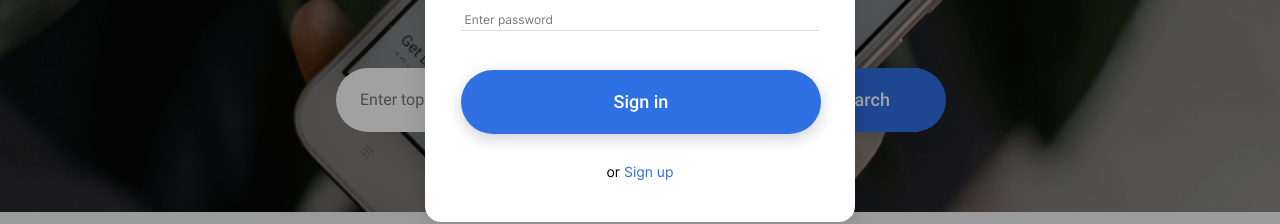
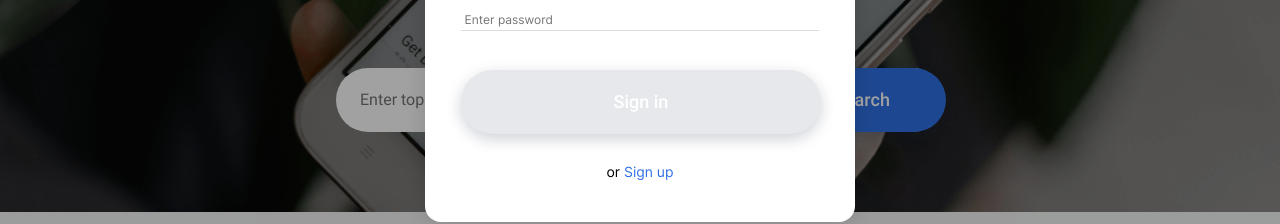
Before and after one commit to AmitGit217/news-explorer-frontend, a React (Create React App) app: page / in a window 1280 px wide. Both pictures are taken after a click on the button "Sign in". Shown: the part 375-599 px from the top of the page. Built offline with nearby package versions, Linux system fonts and the light colour scheme.

Commit message:
feat: initial form validation for signin

```diff
--- a/src/components/Signin/Signin.jsx
+++ b/src/components/Signin/Signin.jsx
@@ -1,36 +1,56 @@
 import React from "react";
 import { useStore } from "../../store";
+import { useFormWithValidation } from "../../utils/helpHooks";
 
 export default function Signin() {
     const { setRegisteredFalse } = useStore().userRegistration;
+    const { values, handleChange, errors, isValid, resetForm } =
+        useFormWithValidation();
+
+    const handleSubmit = (e) => {
+        e.preventDefault();
+    };
 
     return (
         <>
             <h2 className='popup__title'>Sign in</h2>
-            <form className='popup__form'>
+            <form className='popup__form' onSubmit={handleSubmit}>
                 <div className='popup__form-labels'>
                     <label className='popup__form-label'>
                         Email:
                         <input
+                            name='email'
                             className='popup__form-input'
                             type='email'
                             placeholder='Enter email'
+                            onChange={handleChange}
                             required
                         />
-                        <p className='popup__form-input_type_error'></p>
+                        <p className='popup__form-input_type_error'>
+                            {errors.email && "Invalid email address"}
+                        </p>
                     </label>
                     <label className='popup__form-label'>
                         Password:
                         <input
+                            name='password'
                             placeholder='Enter password'
                             className='popup__form-input'
                             type='password'
+                            onChange={handleChange}
                             required
                         />
-                        <p className='popup__form-input_type_error'></p>
+                        <p className='popup__form-input_type_error'>
+                            {errors.password}
+                        </p>
                     </label>
                 </div>
-                <button className='popup__form-submit' type='submit'>
+                <button
+                    className={`popup__form-submit  ${
+                        !isValid && "popup__form-submit_disabled"
+                    }`}
+                    type='submit'
+                    disabled={isValid ? false : true}>
                     Sign in
                 </button>
                 <p className='popup__form-nav'>
```
